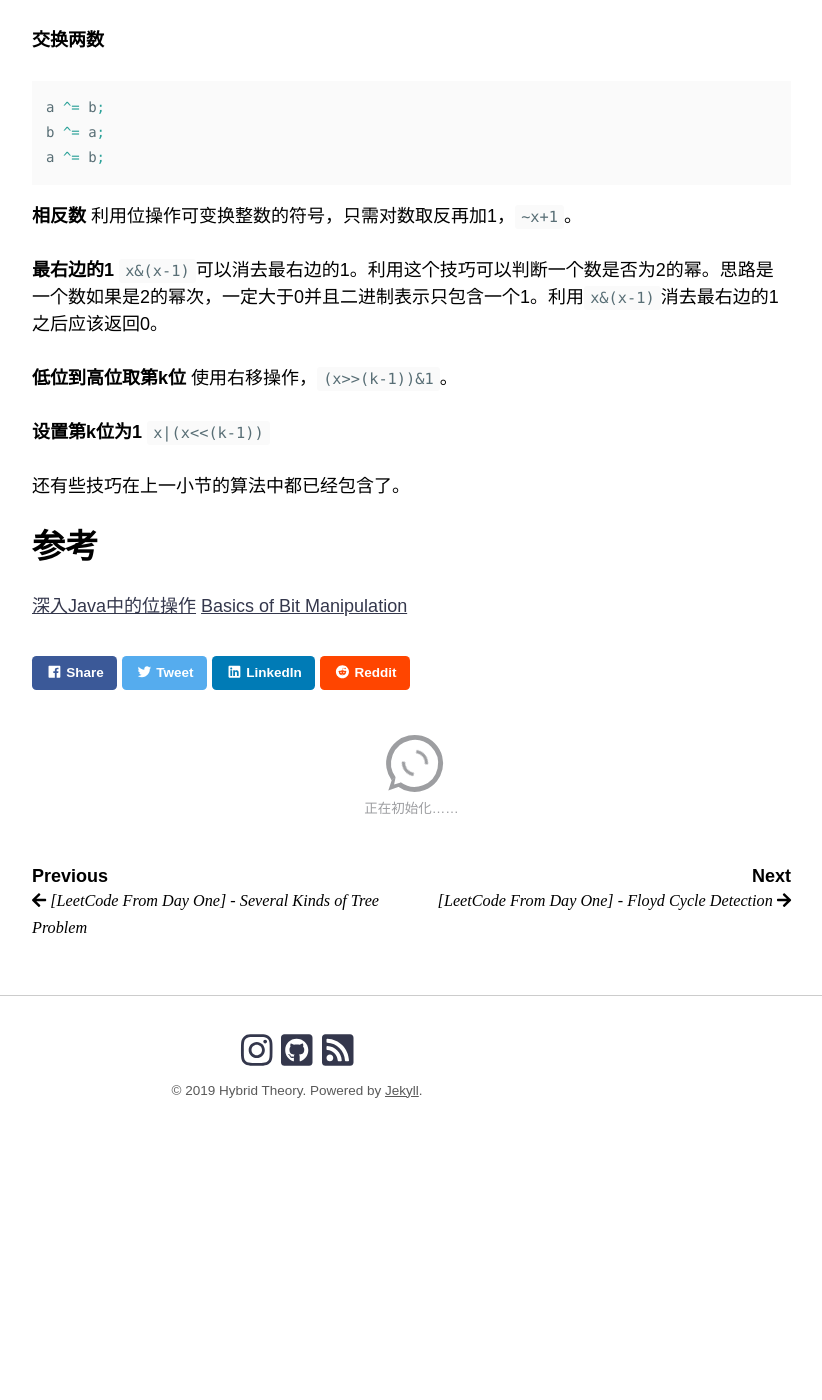
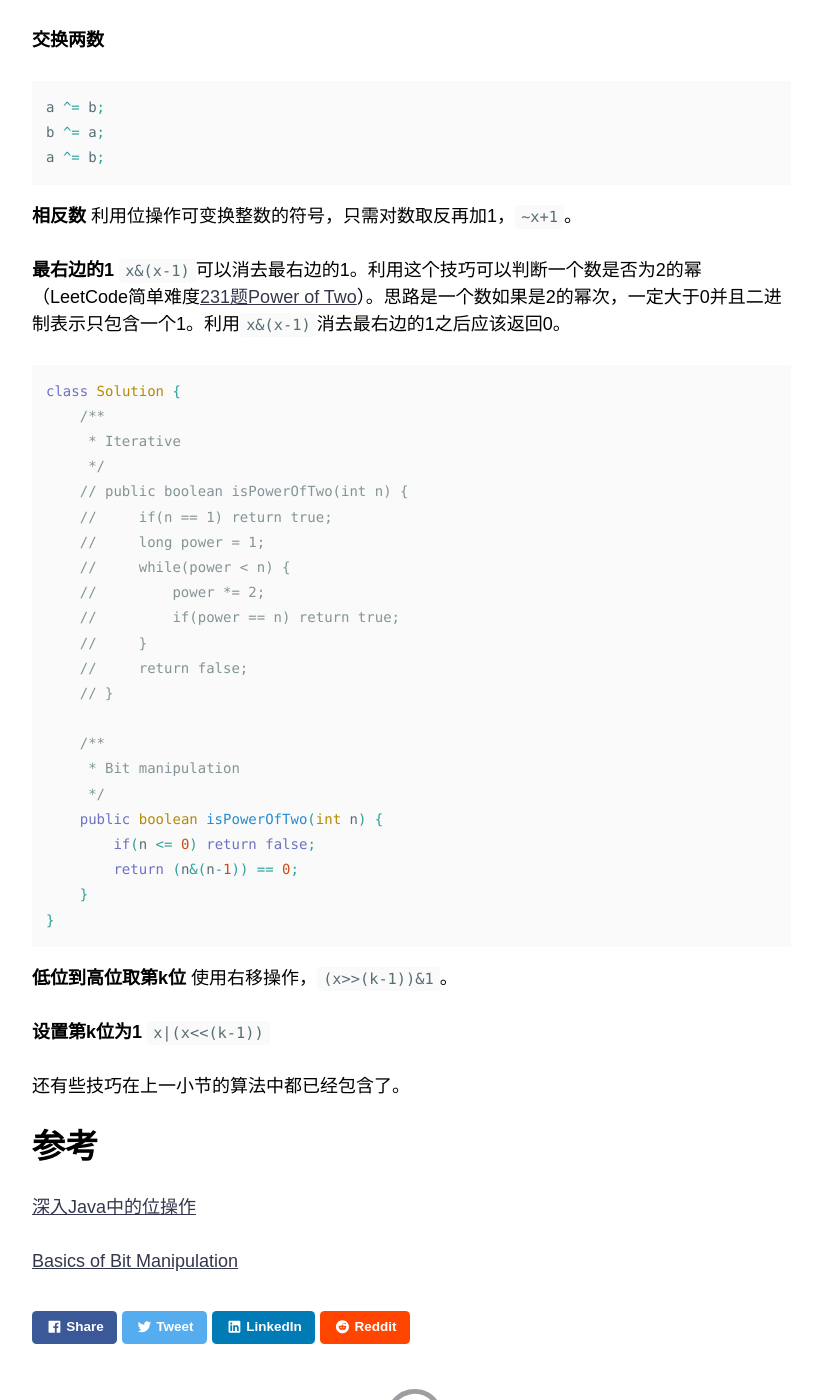
Before and after one commit to MartyPang/martypang.github.io, a Jekyll site: the page built from _posts/2019-03-26-Bit-manipulation-in-Java.md, in a window 1280 px wide and 1400 px high, scrolled down 10733 px. Shown: the whole window, without its empty margins (343-1165 px from the left). Built offline with Jekyll 4.4.1, drawn with Linux system fonts in a browser that asks for light colours; nearby versions of some CDN libraries; emoji names are drawn with the system emoji font; some web fonts are replaced; formulas are drawn with MathJax 3; comment, search, counter and statistics services are not loaded; before the commit the page ends 11906 px from its top, so only the background shows below that.

Commit message:
sss update post.

````diff
--- a/_posts/2019-03-26-Bit-manipulation-in-Java.md
+++ b/_posts/2019-03-26-Bit-manipulation-in-Java.md
@@ -293,7 +293,32 @@ a ^= b;
 利用位操作可变换整数的符号，只需对数取反再加1，`~x+1`。
 
 **最右边的1**
-`x&(x-1)`可以消去最右边的1。利用这个技巧可以判断一个数是否为2的幂。思路是一个数如果是2的幂次，一定大于0并且二进制表示只包含一个1。利用`x&(x-1)`消去最右边的1之后应该返回0。
+`x&(x-1)`可以消去最右边的1。利用这个技巧可以判断一个数是否为2的幂（LeetCode简单难度[231题Power of Two](https://leetcode.com/problems/power-of-two/description/)）。思路是一个数如果是2的幂次，一定大于0并且二进制表示只包含一个1。利用`x&(x-1)`消去最右边的1之后应该返回0。
+
+```java
+class Solution {
+    /**
+     * Iterative
+     */
+    // public boolean isPowerOfTwo(int n) {
+    //     if(n == 1) return true;
+    //     long power = 1;
+    //     while(power < n) {
+    //         power *= 2;
+    //         if(power == n) return true;
+    //     }
+    //     return false;
+    // }
+
+    /**
+     * Bit manipulation
+     */
+    public boolean isPowerOfTwo(int n) {
+        if(n <= 0) return false;
+        return (n&(n-1)) == 0;
+    }
+}
+```
 
 **低位到高位取第k位**
 使用右移操作，`(x>>(k-1))&1`。
@@ -306,4 +331,5 @@ a ^= b;
 # 参考
 
 [深入Java中的位操作](https://www.cnblogs.com/datiangou/p/10229907.html)
+
 [Basics of Bit Manipulation](https://www.hackerearth.com/zh/practice/basic-programming/bit-manipulation/basics-of-bit-manipulation/tutorial/)
````
